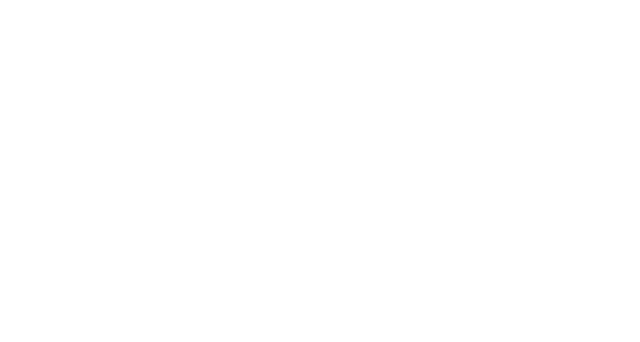
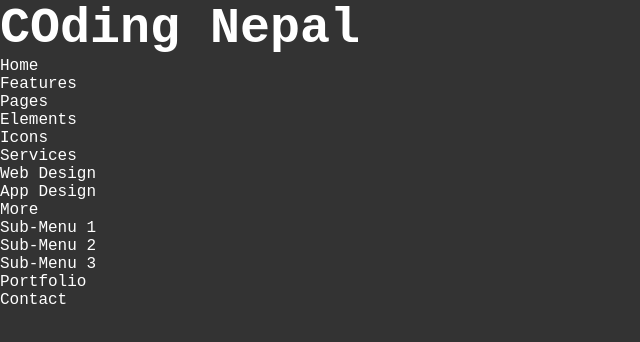
Before and after one commit to Levidepsi/Forms, a plain HTML site: page Responsive.html in a window 1280 px wide. Shown: the whole page, without its empty margins (0-640 px from the left). Drawn offline with Linux system fonts and the light colour scheme.

Commit message:
Add files via upload

```diff
--- a/Responsive.css
+++ b/Responsive.css
@@ -3,3 +3,36 @@
     padding: 0;
     box-sizing: border-box;
 }
+
+body{
+    font-family: 'Courier New', Courier, monospace;
+    background-color: #333;
+    color: white;
+}
+
+a{
+    text-decoration: none;
+    color: white;
+}
+
+h1{
+    font-size: 50px;
+}
+.container{
+    display: grid;
+}
+ul{
+    display: grid;
+    grid-template-columns: ;
+}
+
+#nav.bar{
+    align-content: center;
+    width: 100%;
+    height: 100%;
+    margin: auto;
+    padding: 10px;
+    text-align: center;
+    align-content: center;
+    overflow: hidden;
+}
--- a/Responsive.html
+++ b/Responsive.html
@@ -3,9 +3,45 @@
 <head>
     <meta charset="UTF-8">
     <meta name="viewport" content="width=device-width, initial-scale=1.0">
+    <link rel="stylesheet" href="Responsive.css">
     <title>Document</title>
 </head>
 <body>
+    <nav id="nav-bar" class="nav-bar">
+        <h1>COding Nepal</h1>
+        <div class="container">
+        <ul>
+            <li>
+                <a href="#">Home</a>
+            </li>
+            <li>
+                <a href="#">Features</a>
+                <ul>
+                    <li><a href="#">Pages</a></li>
+                    <li><a href="#">Elements</a></li>
+                    <li><a href="#">Icons</a></li>
+                </ul>
+            </li>
+            <li>
+                <a href="#">Services</a>
+                <ul>
+                    <li><a href="#">Web Design</a></li>
+                    <li><a href="#">App Design</a></li>
+                    <li>
+                        <a href="#">More</a>
+                    <ul>
+                        <li><a href="#">Sub-Menu 1</a></li>
+                        <li><a href="#">Sub-Menu 2</a></li>
+                        <li><a href="#">Sub-Menu 3</a></li>
+                    </ul>
+                    </li>
+                </ul>
+            </li>
+            <li><a href="#">Portfolio</a></li>
+            <li><a href="#">Contact</a></li>
+        </ul>
+    </div>
+    </nav>
 
 </body>
 </html>
```
